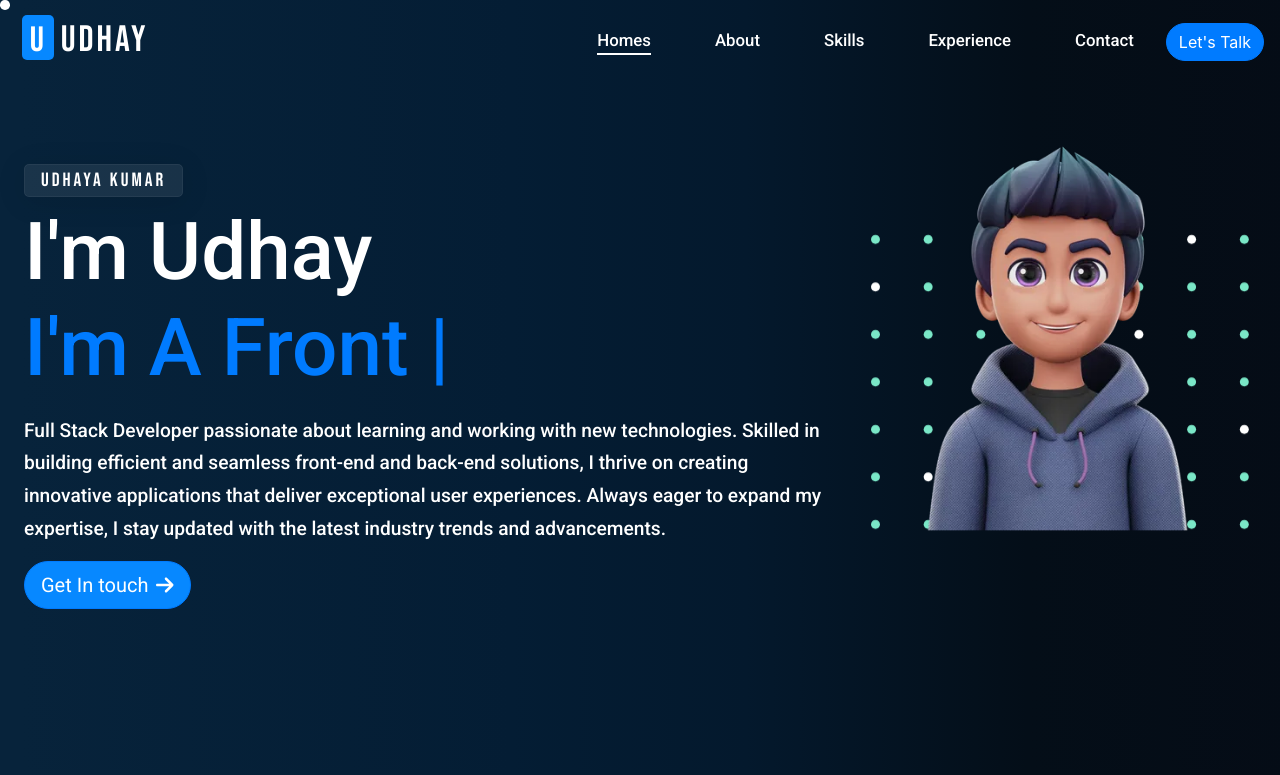
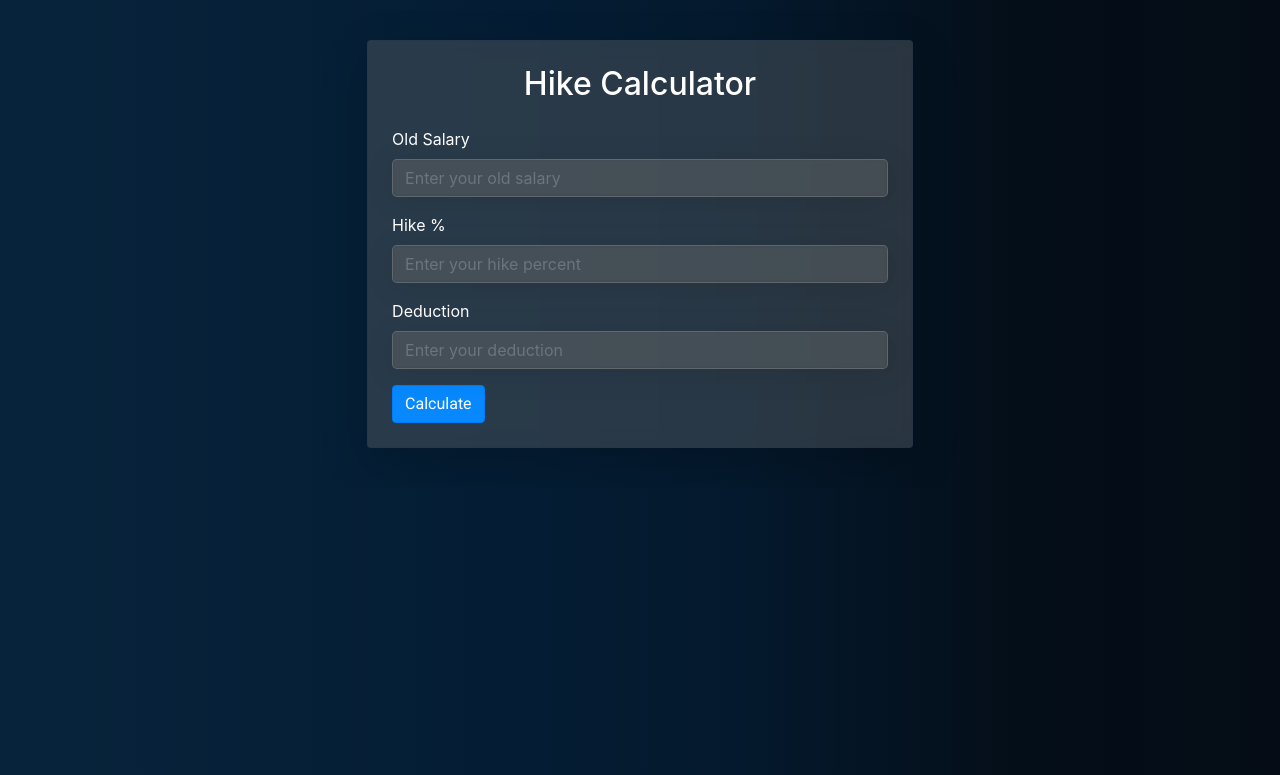
Before and after one commit to Udhaya-kumar24/Portfoilo, a React (Create React App) app: page /hike-calculator in a window 1280 px wide. Shown: the top 775 px of the page. Built offline with nearby package versions, Linux system fonts and the light colour scheme; some icons are missing.

Commit message:
Add Hike Calculator for my personal purpose

```diff
--- a/package.json
+++ b/package.json
@@ -21,6 +21,7 @@
     "react-bootstrap": "^2.10.2",
     "react-dom": "^18.3.1",
     "react-icons": "^5.2.1",
+    "react-router-dom": "^6.26.2",
     "react-scripts": "5.0.1",
     "react-scroll": "^1.9.0",
     "react-social-icons": "^6.16.0",
--- a/src/App.css
+++ b/src/App.css
@@ -29,6 +29,15 @@
 .navbar-toggler.collapsed .navbar-toggler-icon::before {
   content: '\f0c9';
 }
+.bg-trans {
+  background: #545c6377;
+  border-radius: 5px;
+  box-shadow: 0 0 10px 3px var(--highlight-color);
+  backdrop-filter: blur(9.8px);
+  -webkit-backdrop-filter: blur(9.8px);
+  border: 1px solid rgba(31, 55, 79, 0.28);
+}
+
 .navbar-toggler .navbar-toggler-icon::before {
   content: '\f00d';
   font-family: 'Font Awesome 5 Free';
@@ -372,6 +381,10 @@ button:hover {
   background: var(--gradient-light);
 }
 
+.table-hover tbody tr:hover {
+  color: #fff;
+}
+
 /* Contact */
 .bg-theme-glass {
   /* From https://css.glass */
--- a/src/App.jsx
+++ b/src/App.jsx
@@ -1,4 +1,6 @@
 import React from "react";
+import { BrowserRouter as Router, Routes, Route } from 'react-router-dom';
+
 import './fonts.css'
 import './App.css';
 import TopBar from './components/TopBar';
@@ -8,13 +10,50 @@ import Experience from "./components/Experience";
 import Skills from "./components/Skills";
 import Contact from "./components/Contact";
 import Footer from "./components/Footer";
+import HikeCalculator from "./components/HikeCalculator"
 import PointerAnimation from "./components/subComponents/Pointer";
 
 
-function App() {
+// function App() {
+//   return (
+//       <div>
+
+//         <PointerAnimation />
+//         <TopBar />
+//         <Homes className="section-height pt-6" id="homes" />
+//         <About className="section-height pt-6 pb-5 pb-lg-0" id="about"/>
+//         <Skills className="section-height pt-6" id="skills"/>
+//         <Experience className="section-height pt-6" id="experience"/>
+//         <Contact className="section-height pt-6" id="contact"/>
+//         <Footer />
+//         <Routes>
+//           <HikeCalculator className="section-height pt-6" id="HikeCalculator"/>
+//         </Routes>
+//       </div>
+//   );
+// }
+
+const App = () => {
+  return (
+    <Router>
+      <Routes>
+        <Route path="/" element={<MainLayout />}>
+          <Route index element={<Homes className="section-height pt-6" id="homes" />} />
+          <Route path="about" element={<About className="section-height pt-6 pb-5 pb-lg-0" />} />
+          <Route path="skills" element={<Skills className="section-height pt-6" />} />
+          <Route path="experience" element={<Experience className="section-height pt-6" />} />
+          <Route path="contact" element={<Contact className="section-height pt-6" />} />
+        </Route>
+        <Route path="/hike-calculator" element={<HikeCalculator className="section-height pt-6" />} />
+      </Routes>
+    </Router>
+  );
+};
+
+// MainLayout Component to handle static components
+const MainLayout = () => {
   return (
     <div>
-
       <PointerAnimation />
       <TopBar />
       <Homes className="section-height pt-6" id="homes" />
@@ -25,6 +64,6 @@ function App() {
       <Footer />
     </div>
   );
-}
+};
 
 export default App;
--- /dev/null
+++ b/src/components/HikeCalculator.jsx
@@ -0,0 +1,108 @@
+import React, { useState } from 'react';
+import 'bootstrap/dist/css/bootstrap.min.css'; // Import Bootstrap CSS
+
+const HikeCalculator = () => {
+    const [obj, setObj] = useState({
+        "old_salery": 0,
+        "hike_percent": 0,
+        "deduction": 0,
+    });
+
+    const [result, setResult] = useState({});
+    const [hide, setHide] = useState(false)
+
+    const calculate = (e) => {
+        e.preventDefault();
+
+        let oldSalaryMonthly = obj['old_salery'] / 12;
+        let newSalary = obj['old_salery'] * (1 + obj['hike_percent'] / 100);
+        let newSalaryMonthly = newSalary / 12;
+        let oldTakeHome = oldSalaryMonthly - obj['deduction'];
+        let newTakeHome = newSalaryMonthly - obj['deduction'];
+        let differenceMonthly = newTakeHome - oldTakeHome;
+        let differenceYearly = differenceMonthly * 12;
+
+        setResult({
+            "oldSalary": obj['old_salery'],
+            "oldSalaryMonthly": oldSalaryMonthly,
+            "oldTakeHome": oldTakeHome,
+
+            "newSalary": newSalary,
+            "newTakeHome": newTakeHome,
+            "newSalaryMonthly": newSalaryMonthly,
+
+            "differenceMonthly": differenceMonthly,
+            "differenceYearly": differenceYearly,
+        });
+
+        setHide(true)
+    };
+
+    function formatToIndianStyle(num) {
+        const roundedNum = num.toFixed(2);
+        const [integerPart, decimalPart] = roundedNum.split('.');
+        const lastThreeDigits = integerPart.slice(-3);
+        const otherDigits = integerPart.slice(0, -3);
+        const formattedInteger = otherDigits.replace(/\B(?=(\d{2})+(?!\d))/g, ",") + (otherDigits ? "," : "") + lastThreeDigits;
+        return `${formattedInteger}.${decimalPart}`;
+    }
+
+    const stateUpdate = (key, event) => {
+        setObj({ ...obj, [key]: event.target.value === '' ? 0 : parseFloat(event.target.value) });
+    };
+
+    return (
+        <div className="row justify-content-around align-items-center my-4">
+
+            <div className="bg-trans col-12 col-md-5 p-4 rounded shadow-lg w-50 my-3">
+                <h2 className="text-center mb-4">Hike Calculator</h2>
+                <form>
+                    <div className="mb-3">
+                        <label htmlFor="old_salery" className="form-label">Old Salary</label>
+                        <input type="number" id="old_salery" name="old_salery" className="form-control" placeholder="Enter your old salary"
+                        onChange={(e) => stateUpdate('old_salery', e)} />
+                    </div>
+                    <div className="mb-3">
+                        <label htmlFor="hike_percent" className="form-label">Hike %</label>
+                        <input type="number" id="hike_percent" name="hike_percent" className="form-control" placeholder="Enter your hike percent"
+                        onChange={(e) => stateUpdate('hike_percent', e)} />
+                    </div>
+                    <div className="mb-3">
+                        <label htmlFor="deduction" className="form-label">Deduction</label>
+                        <input type="number" id="deduction" name="deduction" className="form-control" placeholder="Enter your deduction"
+                        onChange={(e) => stateUpdate('deduction', e)} />
+                    </div>
+
+                    <button type="submit" className="btn btn-primary" onClick={(e) => calculate(e)}>Calculate</button>
+                </form>
+            </div>
+
+            <div className="bg-trans col-12 col-md-5 p-4 rounded shadow-lg w-50 my-3" style={{display: !hide ? 'none' : 'block'}}>
+                <h2 className="text-center mb-4">Results</h2>
+                <table className='table table-striped table-bordered table-hover text-white'>
+                    <thead className='radial-bg font-weight-bold'>
+                        <tr>
+                            <td>Heading</td>
+                            <td>Value</td>
+                        </tr>
+                    </thead>
+                    <tbody>
+                        {
+                            Object.entries(result).map(([key, value], index) => {
+                                return (
+                                    <tr key={index}>
+                                        <td className="font-weight-bold text-capitalize">{key}:</td>
+                                        <td>{formatToIndianStyle(value)}</td>
+                                    </tr>
+                                );
+                            })
+                        }
+                    </tbody>
+                </table>
+            </div>
+
+        </div>
+    );
+};
+
+export default HikeCalculator;
```
Also changed, not shown: 1 other file (tests, documents, lock files or other folders). Lines whose indentation alone changed are shown as unchanged.
